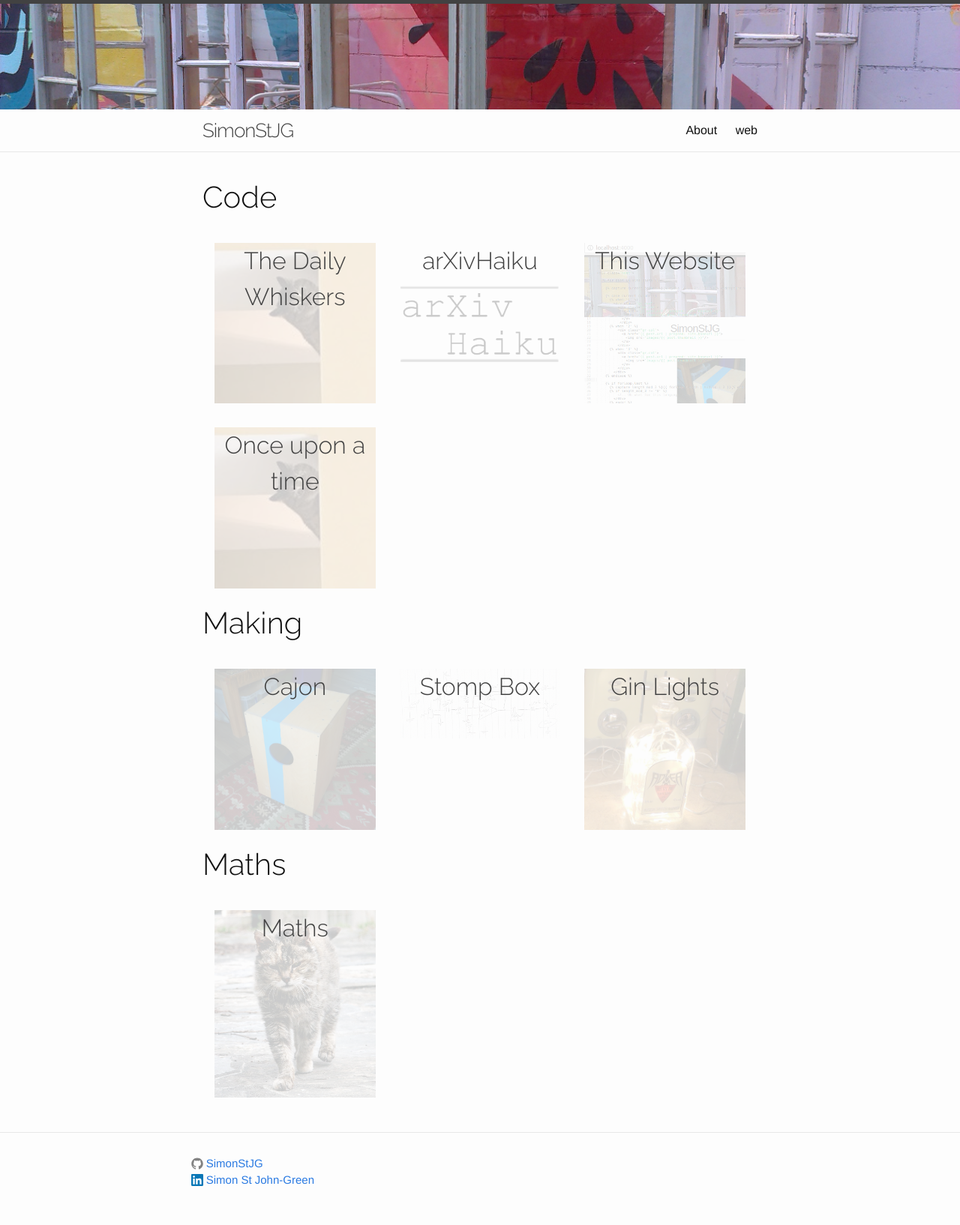
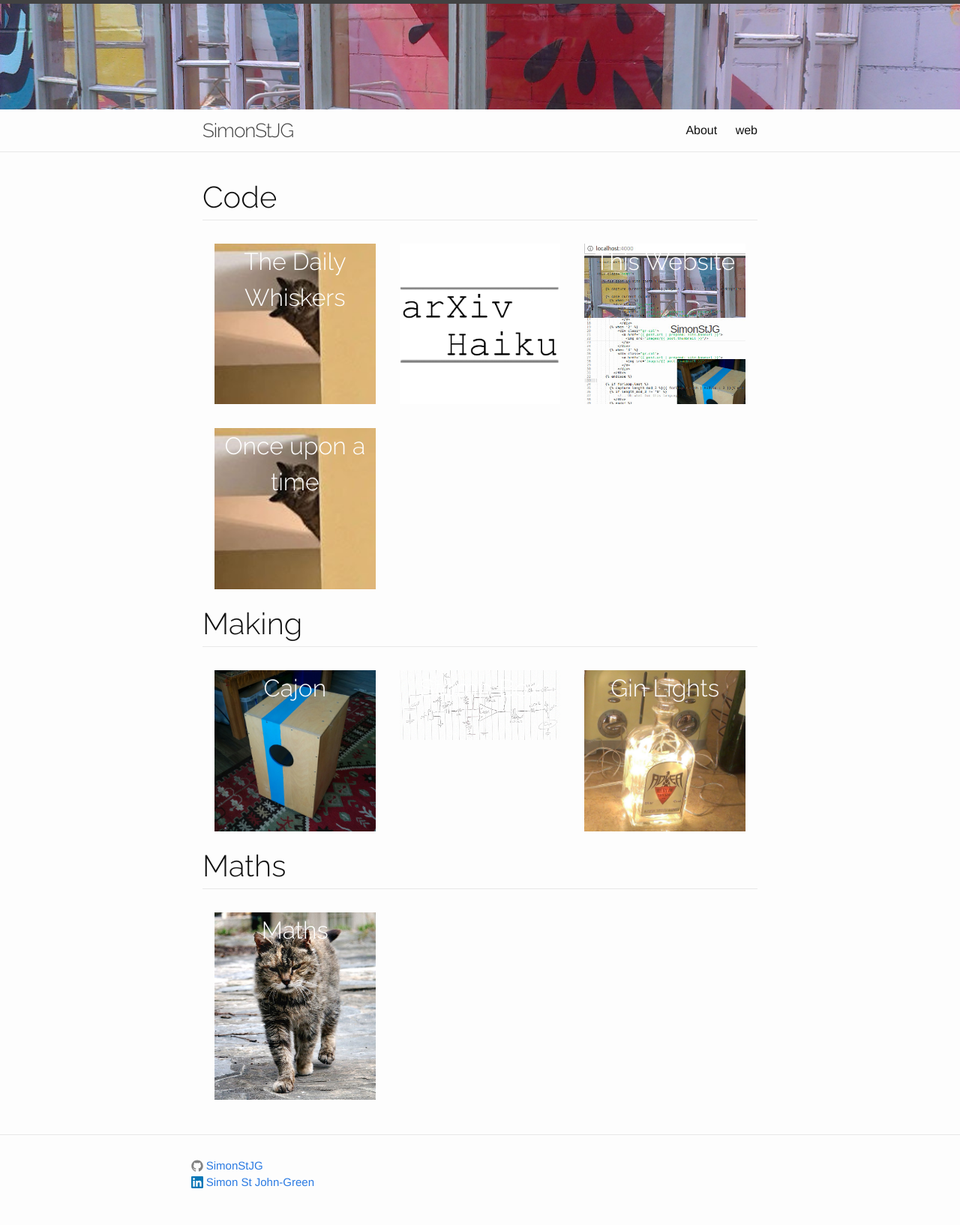
Before and after one commit to SimonStJG/SimonStJG.github.io, a Jekyll site: the page built from index.html, in a window 1280 px wide. Shown: the whole page at 75% size. Built offline with Jekyll 4.4.1, drawn with Linux system fonts in a browser that asks for light colours.

Commit message:
Add bar under titles

```diff
--- a/_includes/index-grid.html
+++ b/_includes/index-grid.html
@@ -1,3 +1,4 @@
+<div class="index-grid">
   <h1>{{ include.title }}</h1>
 
   {% for post in include.tags %}
@@ -26,3 +27,4 @@
     {% endif %}
 
   {% endfor %}
+</div>
--- a/_sass/_grid.scss
+++ b/_sass/_grid.scss
@@ -1,13 +1,17 @@
+// TODO SJG Check screen width etc
+div.index-grid {
+
+  > h1 {
+    border-bottom-width: 1px;
+    border-bottom-style: solid;
+    border-bottom-color: $grey-color-light;
+  }
+
   /**
    * Grid mixin initially borrowed from:
    * http://thesassway.com/intermediate/simple-grid-mixins
    * Subsequently ruined by using margin instead of padding.
    */
-
-
-// TODO SJG Check screen width etc
-// TODO SJG Verify fonts for grid
-
   .gr-row {
     font-size: 0;
   }
@@ -17,7 +21,7 @@
     $flange: percentage(1/$sum);
     width: calc(#{$flange} - #{$gap_offset});
 
-  // There is some trickery here with margins.
+    // There is some trickery here with margins?  See font-size in .gr-row.
     font-size: 16px;
     display: inline-block;
     vertical-align: $align;
@@ -25,8 +29,8 @@
     margin: $gap;
     margin: $gap;
 
-  // TODO
-  // @media only screen and (min-width: 768px) {
+    // TODO Investigate
+    // @media only screen and (max-width: 768px) {
     //   width: percentage($col/$sum);
     //   vertical-align: $align;
     // }
@@ -38,9 +42,8 @@
   }
 
   /**
- * Text overlays
+   * Text overlays and opaque images.
    */
-
   .overlay-parent {
     position: relative;
   }
@@ -57,14 +60,15 @@
   }
 
   .overlay-text {
-  color: $brand-color;
+    color: white;
   }
 
   .opaque-image {
     width: 100%;
-  opacity: 0.2;
+    opacity: 1;
 
     &:hover {
-    opacity: 0.7;
+      opacity: 0.6;
     }
   }
+}
```
Also changed, not shown: 1 other file. Lines whose indentation alone changed are shown as unchanged.
